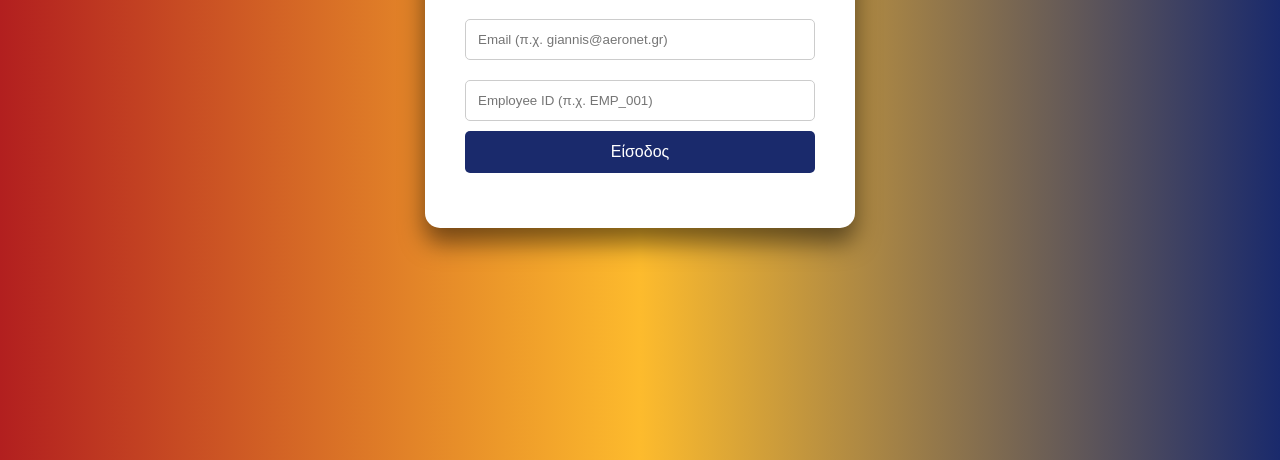
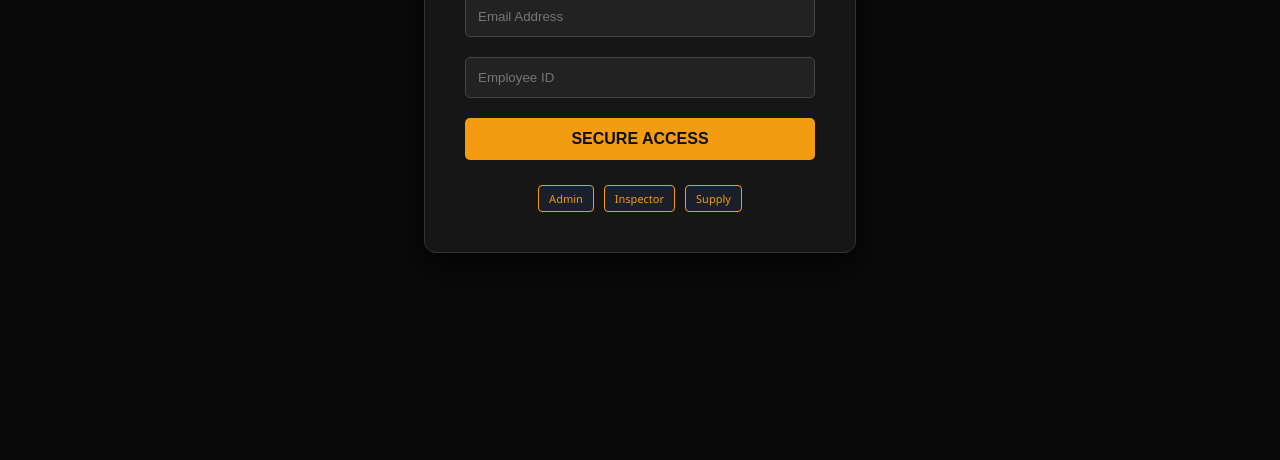
Before and after one commit to vasilis1234/aeronet-management-platform, a plain HTML site: page frontend/login.html in a window 1280 px wide. Shown: the part 340-800 px from the top of the page. Drawn offline with Linux system fonts and the light colour scheme.

Commit message:
Update login.html

```diff
--- a/frontend/login.html
+++ b/frontend/login.html
@@ -3,67 +3,109 @@
 <head>
     <meta charset="UTF-8">
     <meta name="viewport" content="width=device-width, initial-scale=1.0">
-    <title>AeroNet Login</title>
+    <title>AeroNet Login | Secure Access</title>
     <style>
         body {
             font-family: 'Segoe UI', Tahoma, Geneva, Verdana, sans-serif;
-            background-color: #1a2a6c;
-            background: linear-gradient(to right, #b21f1f, #fdbb2d, #1a2a6c);
+            background-color: #0a0a0a; /* Μαύρο φόντο για Dark Tech Style */
             display: flex;
             justify-content: center;
             align-items: center;
             height: 100vh;
             margin: 0;
+            flex-direction: column;
         }
         .login-container {
-            background: white;
+            background: #161616; /* Σκούρο γκρι κάρτα */
             padding: 40px;
-            border-radius: 15px;
-            box-shadow: 0 15px 25px rgba(0,0,0,0.5);
+            border-radius: 12px;
+            border: 1px solid #333;
+            box-shadow: 0 15px 35px rgba(0,0,0,0.7);
             width: 350px;
             text-align: center;
         }
-        h2 { color: #333; margin-bottom: 25px; }
+        h2 { color: #f39c12; margin-bottom: 25px; letter-spacing: 2px; }
         input {
             width: 100%;
             padding: 12px;
             margin: 10px 0;
-            border: 1px solid #ccc;
+            background: #222;
+            border: 1px solid #444;
             border-radius: 5px;
+            color: white;
             box-sizing: border-box;
         }
         button {
             width: 100%;
             padding: 12px;
-            background-color: #1a2a6c;
-            color: white;
+            background-color: #f39c12; /* Πορτοκαλί Tech χρώμα */
+            color: #0b0e14;
             border: none;
             border-radius: 5px;
             cursor: pointer;
             font-size: 16px;
+            font-weight: bold;
             transition: 0.3s;
+            margin-top: 10px;
         }
-        button:hover { background-color: #b21f1f; }
-        #message { color: red; margin-top: 15px; font-size: 14px; }
+        button:hover { background-color: #e67e22; }
+        #message { color: #e74c3c; margin-top: 15px; font-size: 14px; }
+
+        /* Quick Access Panel */
+        .quick-access {
+            margin-top: 25px;
+            display: flex;
+            gap: 10px;
+            justify-content: center;
+            flex-wrap: wrap;
+        }
+        .role-chip {
+            background: #1a1f29;
+            border: 1px solid #f39c12;
+            color: #f39c12;
+            padding: 5px 10px;
+            border-radius: 4px;
+            font-size: 11px;
+            cursor: pointer;
+            transition: 0.2s;
+        }
+        .role-chip:hover {
+            background: #f39c12;
+            color: #1a1f29;
+        }
     </style>
 </head>
 <body>
 
 <div class="login-container">
-    <h2>✈️ AeroNet Login</h2>
-    <input type="text" id="email" placeholder="Email (π.χ. giannis@aeronet.gr)">
-    <input type="password" id="empid" placeholder="Employee ID (π.χ. EMP_001)">
-    <button onclick="handleLogin()">Είσοδος</button>
+    <h2>✈️ AERONET LOGIN</h2>
+    <input type="text" id="email" placeholder="Email Address">
+    <input type="password" id="empid" placeholder="Employee ID">
+    <button onclick="handleLogin()">SECURE ACCESS</button>
+
     <div id="message"></div>
+
+    <div class="quick-access">
+        <div class="role-chip" onclick="quickFill('admin@aeronet.com', 'EMP_001')">Admin</div>
+        <div class="role-chip" onclick="quickFill('inspector@aeronet.com', 'EMP_002')">Inspector</div>
+        <div class="role-chip" onclick="quickFill('supply@aeronet.com', 'EMP_003')">Supply</div>
+    </div>
 </div>
 
 <script>
+    // Συνάρτηση για γρήγορη συμπλήρωση στην παρουσίαση
+    function quickFill(email, id) {
+        document.getElementById('email').value = email;
+        document.getElementById('empid').value = id;
+    }
+
     async function handleLogin() {
         const email = document.getElementById('email').value;
         const empid = document.getElementById('empid').value;
         const messageDiv = document.getElementById('message');
 
         try {
+            // Κρατάμε το δικό σου URL που δουλεύει
             const response = await fetch('https://aeronet-backend.onrender.com/api/login', {
                 method: 'POST',
                 headers: { 'Content-Type': 'application/json' },
@@ -73,19 +115,17 @@
             const data = await response.json();
 
             if (data.success) {
-                // Αποθηκεύουμε τον χρήστη τοπικά για να ξέρουμε ότι είναι συνδεδεμένος
                 localStorage.setItem('isLoggedIn', 'true');
                 localStorage.setItem('userName', data.user.fullname);
                 localStorage.setItem('userRole', data.user.role);
 
-                // Ανακατεύθυνση στο Dashboard
                 window.location.href = 'index.html';
             } else {
-                messageDiv.innerText = "❌ Λάθος στοιχεία! Δοκιμάστε ξανά.";
+                messageDiv.innerText = "❌ Πρόσβαση Μη Εξουσιοδοτημένη.";
             }
         } catch (error) {
             console.error('Error:', error);
-            messageDiv.innerText = "⚠️ Σφάλμα σύνδεσης με τον server.";
+            messageDiv.innerText = "⚠️ Σφάλμα σύνδεσης.";
         }
     }
 </script>
```
